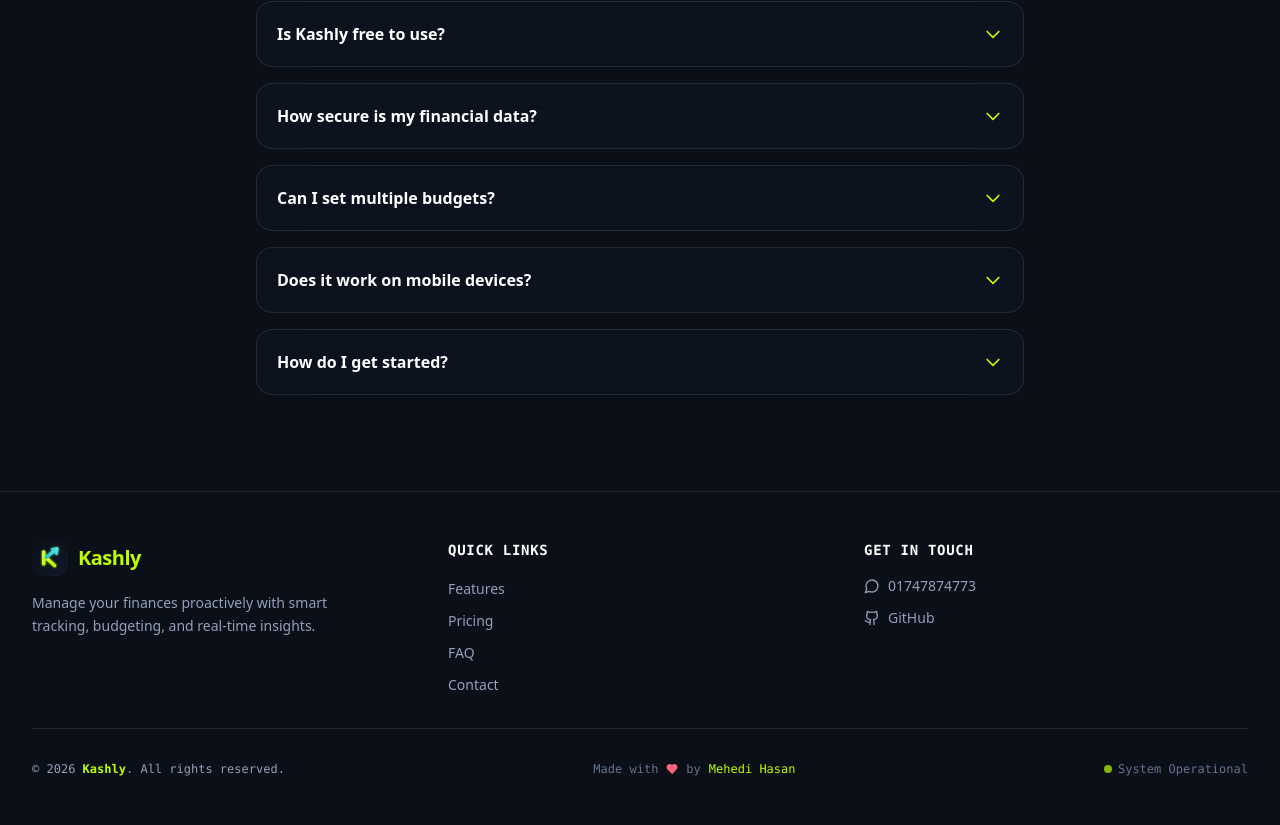
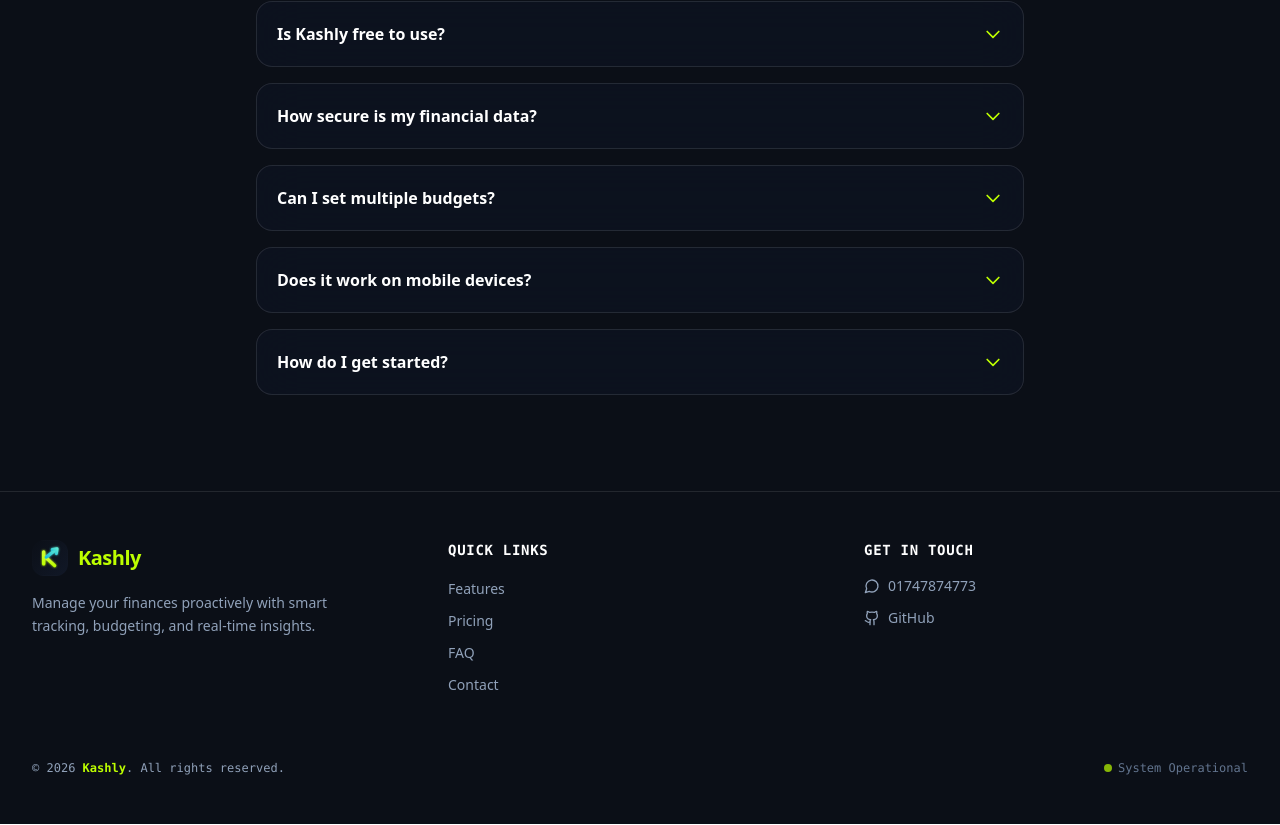
Before and after one commit to TheMehediHQ/Kashly, a Next.js app in the folder apps/web/: page / in a window 1280 px wide. Shown: the part 4380-5205 px from the top of the page. Built offline with nearby package versions, Linux system fonts and the light colour scheme; no server answers.

Commit message:
refactor: remove author credit and border from footer bottom bar

```diff
--- a/apps/web/app/components/Footer.tsx
+++ b/apps/web/app/components/Footer.tsx
@@ -96,24 +96,12 @@ export default function Footer() {
         </div>
 
         {/* Bottom Bar */}
-        <div className="pt-8 border-t border-white/10">
+        <div className="pt-8 ">
           <div className="flex flex-col sm:flex-row items-center justify-between gap-4 text-xs font-mono">
             <p className="text-slate-400">
               &copy; {currentYear} <span className="text-[#BDFE00] font-semibold">Kashly</span>. All rights reserved.
             </p>
-            <div className="flex items-center gap-2 text-slate-500">
-              <span>Made with</span>
-              <LuHeart className="w-3 h-3 text-rose-400 fill-rose-400" />
-              <span>by</span>
-              <a
-                href="https://github.com/TheMehediHQ"
-                target="_blank"
-                rel="noopener noreferrer"
-                className="text-[#BDFE00] hover:underline"
-              >
-                Mehedi Hasan
-              </a>
-            </div>
+
             <div className="flex items-center gap-1.5">
               <span className="w-2 h-2 rounded-full bg-[#BDFE00] animate-pulse" />
               <span className="text-slate-500">System Operational</span>
```
